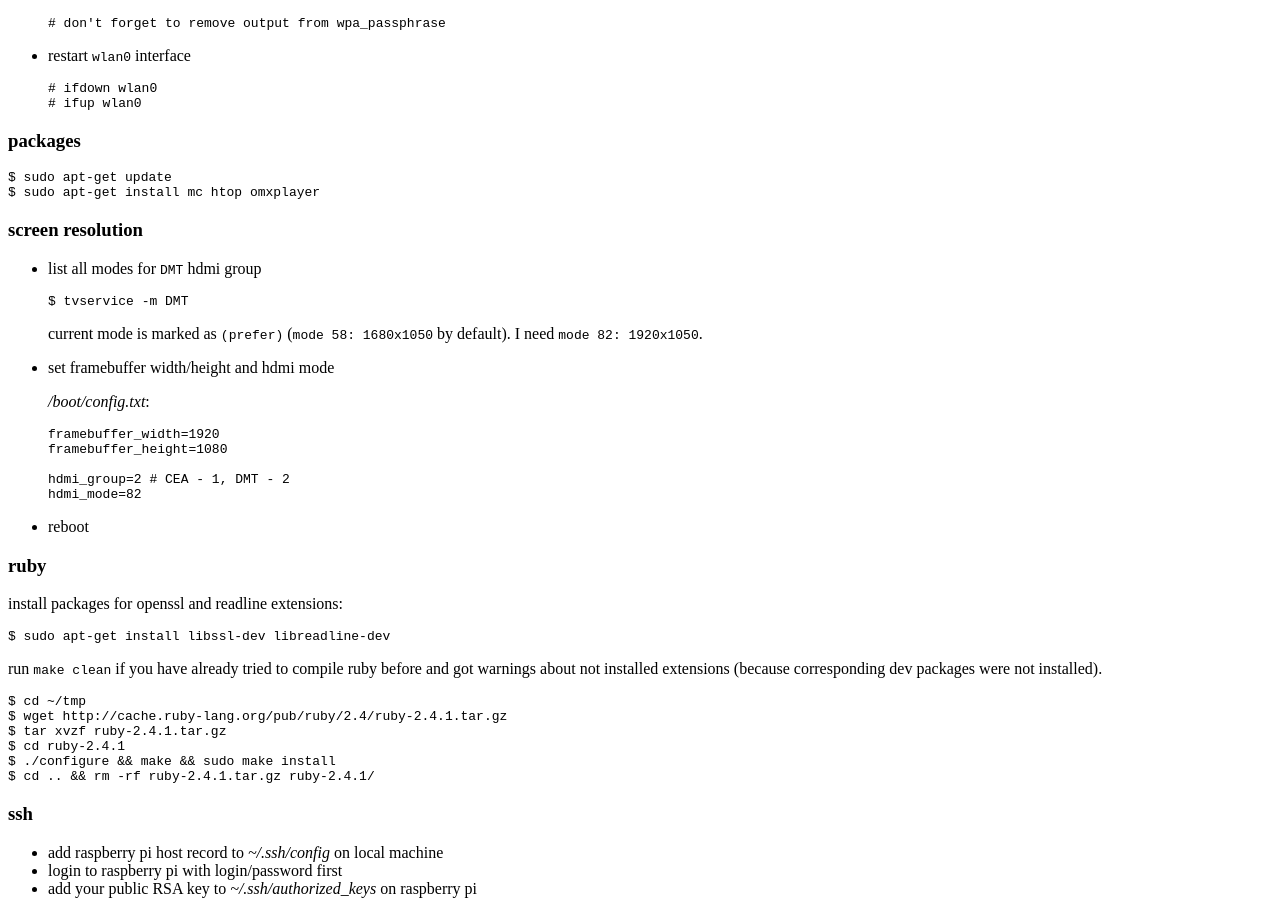
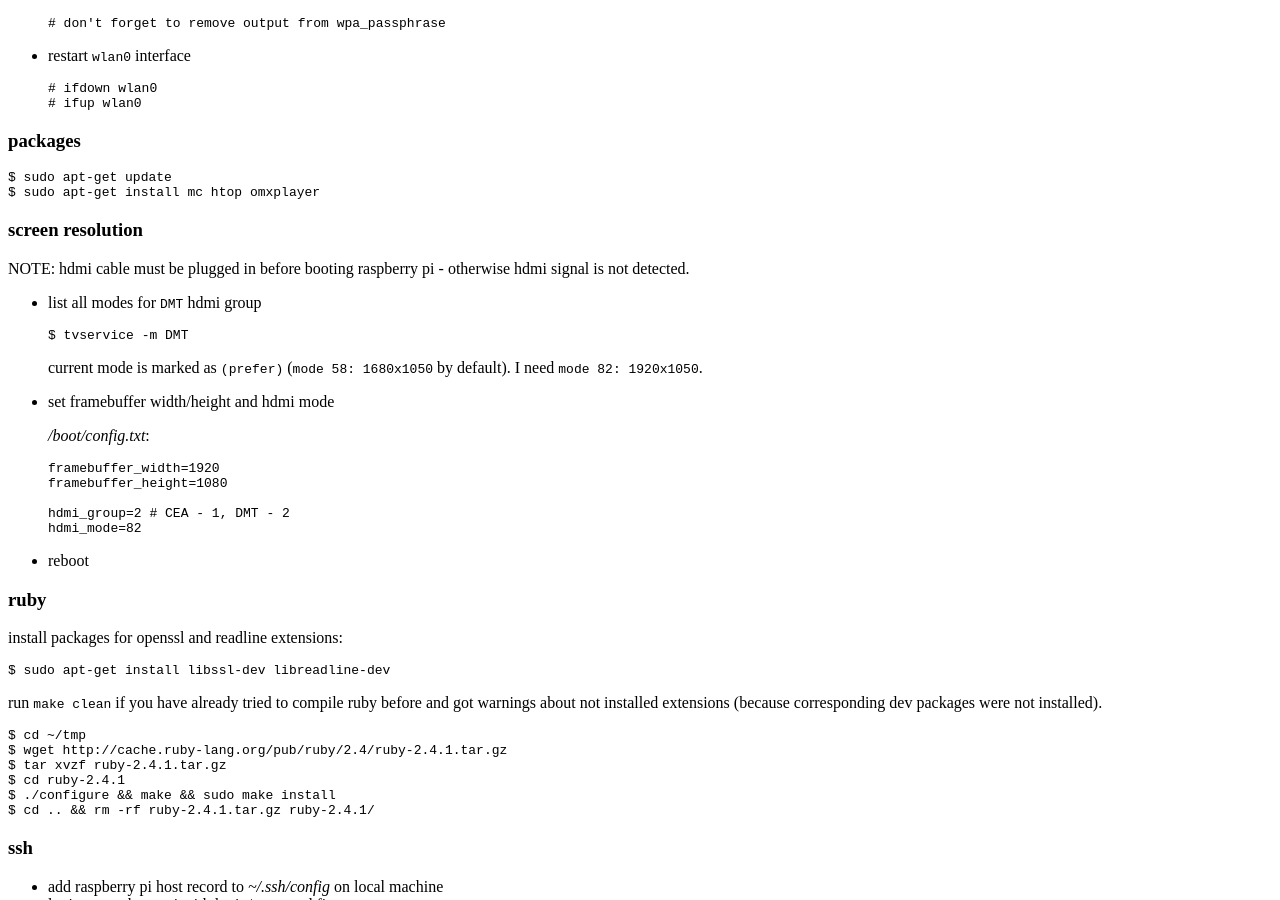
Before and after one commit to tap349/tap349.github.io, a Jekyll site: the page built from _posts/2017-04-15-raspberry-pi.md, in a window 1280 px wide and 900 px high, scrolled down 2883 px. Built offline with Jekyll 4.4.1, drawn with Linux system fonts in a browser that asks for light colours.

Commit message:
update 2017-04-17_03:36:10

````diff
--- a/_posts/2017-04-15-raspberry-pi.md
+++ b/_posts/2017-04-15-raspberry-pi.md
@@ -192,6 +192,9 @@ $ sudo apt-get install mc htop omxplayer
 
 ### screen resolution
 
+NOTE: hdmi cable must be plugged in before booting raspberry pi -
+      otherwise hdmi signal is not detected.
+
 - list all modes for `DMT` hdmi group
 
   ```sh
````
